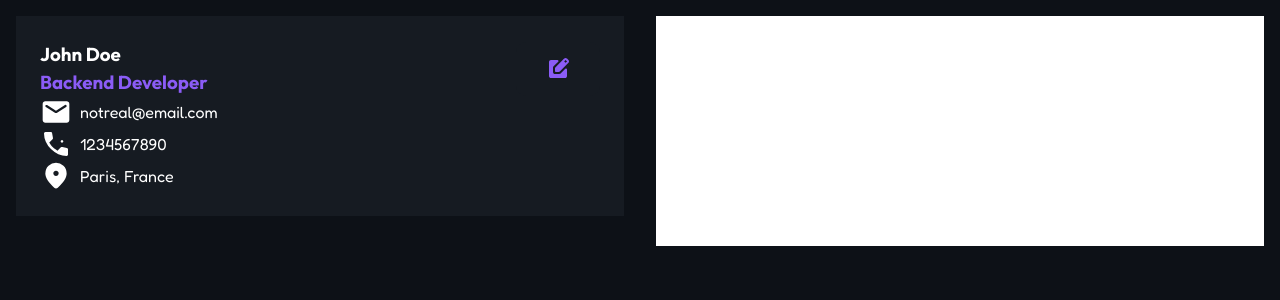
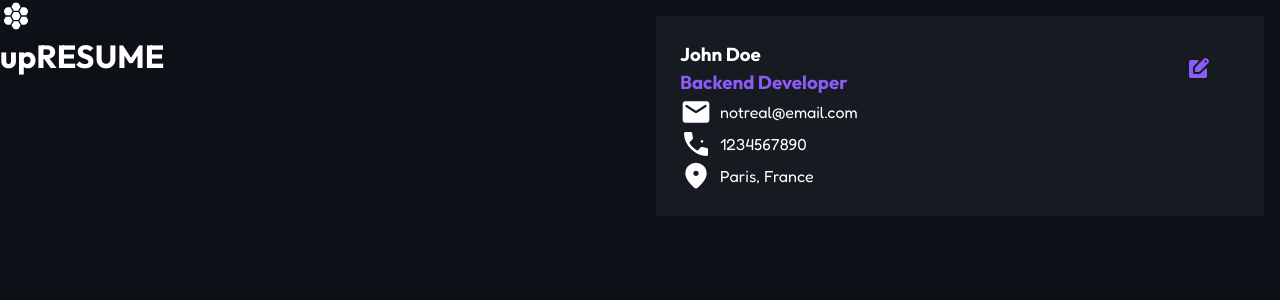
Before and after one commit to traejiik/cv-application, a React (Vite) app: page / in a window 1280 px wide. Shown: the top 300 px of the page. Built offline with nearby package versions, Linux system fonts and the light colour scheme.

Commit message:
feat: add header component

```diff
--- a/src/App.jsx
+++ b/src/App.jsx
@@ -1,5 +1,6 @@
 import { useState } from 'react';
 import './App.css';
+import Header from './app/header';
 import Personal from './app/personalInfo';
 
 function App() {
@@ -106,6 +107,8 @@ function App() {
 
   return (
     <>
+      <Header />
+      <div className="container">
         <div className="sectionEditors">
           <Personal
             isEditing={cvData.personalInfo.isEditing}
@@ -116,6 +119,7 @@ function App() {
           />
         </div>
         <div className="previewCtn"></div>
+      </div>
     </>
   );
 }
```
Lines whose indentation alone changed are shown as unchanged.
